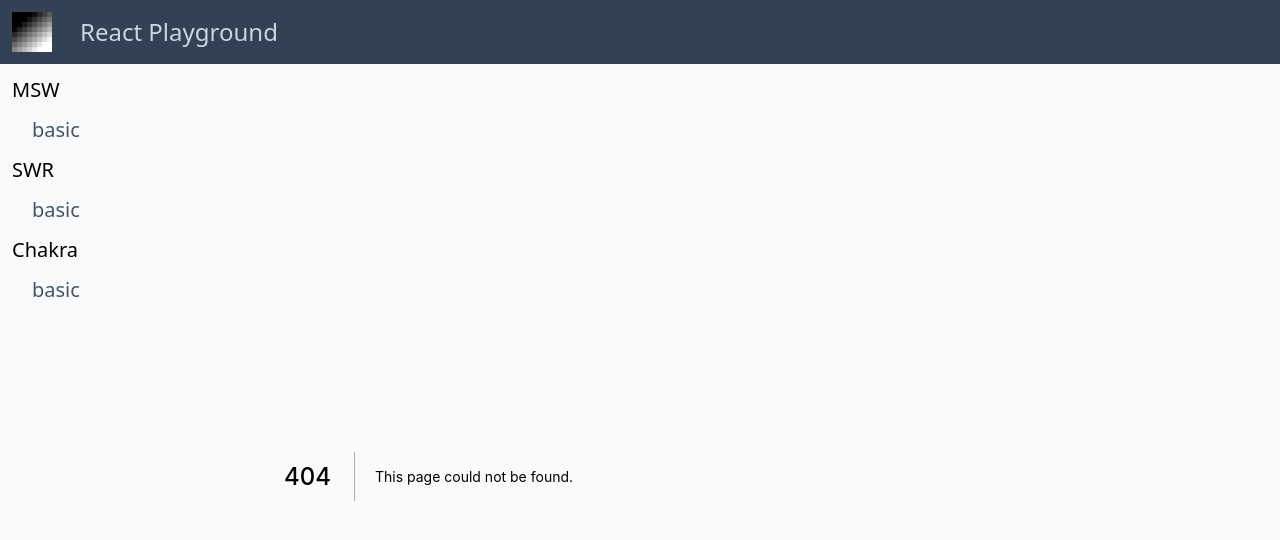
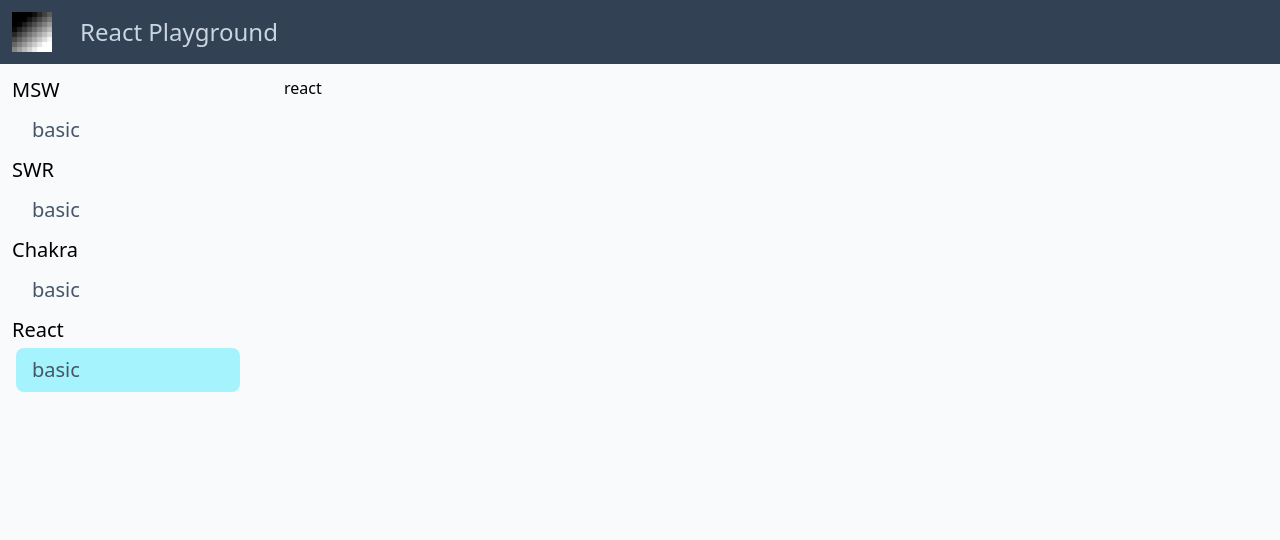
Before and after one commit to cypressyi/react-playground, a Next.js app: page /app/react in a window 1280 px wide. Before the commit this address had no page. Shown: the top 540 px of the page. Built offline with nearby package versions, Linux system fonts and the light colour scheme.

Commit message:
Add react page

```diff
--- /dev/null
+++ b/app/react/index.js
@@ -0,0 +1,3 @@
+export default function index() {
+  return <>react</>
+}
--- /dev/null
+++ b/pages/app/react/index.js
@@ -0,0 +1,12 @@
+import { useRouter } from 'next/router'
+import ReactApp from '/app/react/'
+
+export default function Context() {
+  const router = useRouter()
+  const { slug } = router.query
+  return (
+    <>
+      <ReactApp type={slug} />
+    </>
+  )
+}
--- a/routes.json
+++ b/routes.json
@@ -11,6 +11,10 @@
     {
       "title": "Chakra",
       "content": [{ "title": "basic", "path": "/app/chakra" }]
+    },
+    {
+      "title": "React",
+      "content": [{ "title": "basic", "path": "/app/react" }]
     }
   ]
 }
```
